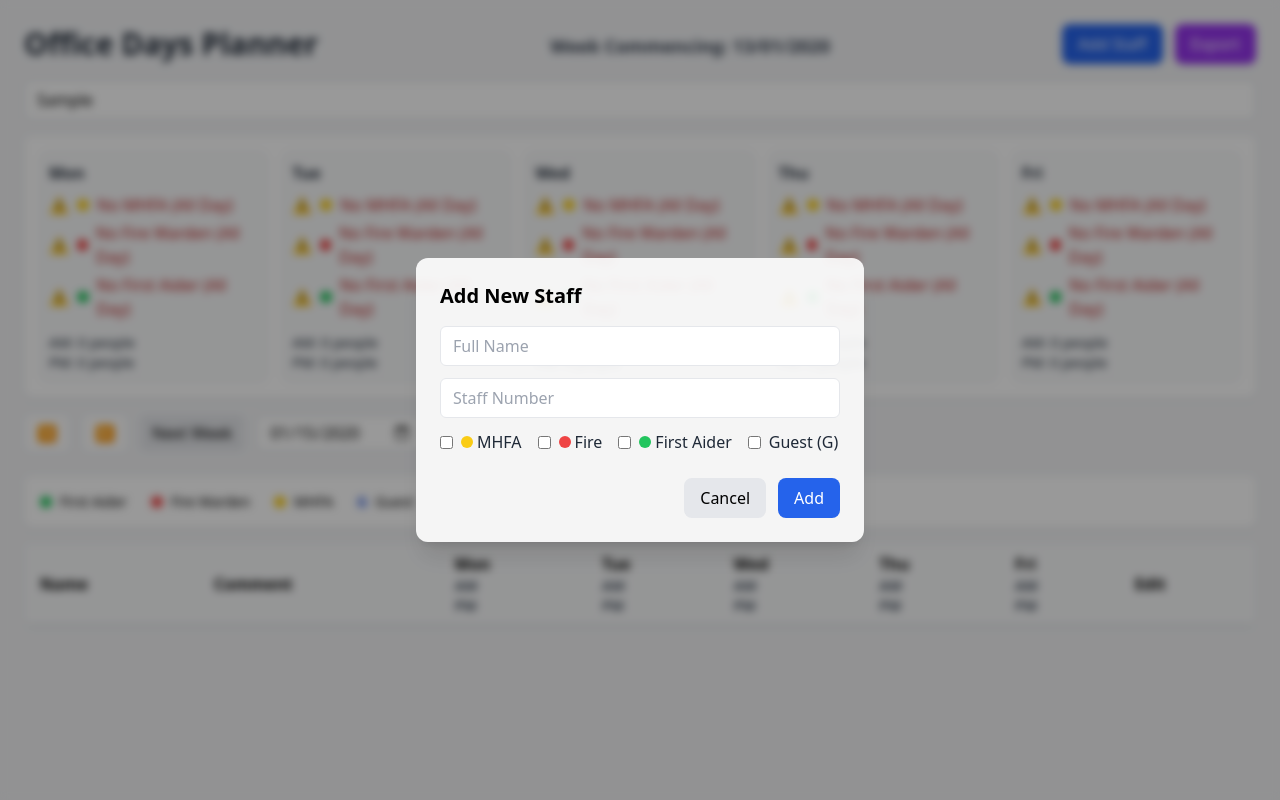
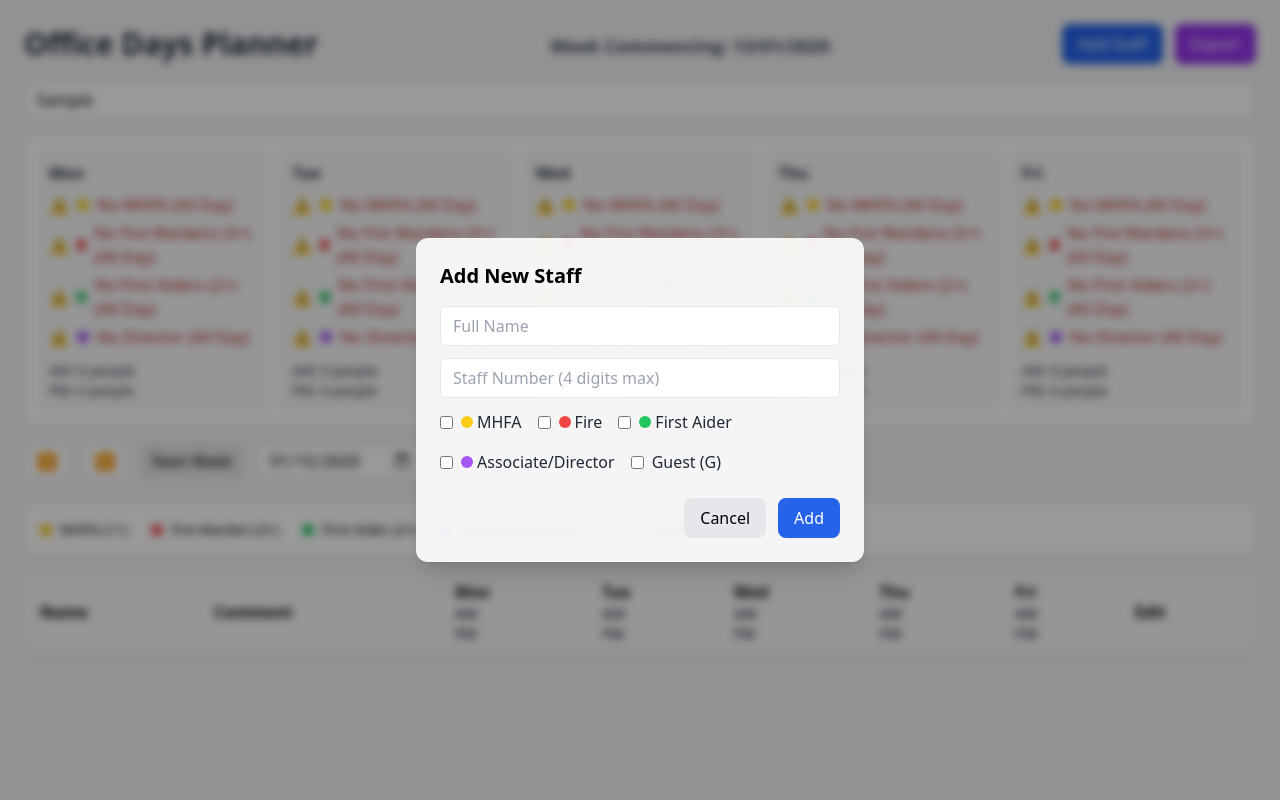
Before and after one commit to MarkCole-TG/react-wnyfhvz9, a React (Create React App) app: page / in a window 1280 px wide. Both pictures are taken after typing "Sample", "2020-01-15" into the empty fields and a click on the button "Add Staff". Shown: the top 800 px of the page. Built offline with nearby package versions, Linux system fonts and the light colour scheme.

Commit message:
mvp build

```diff
--- a/src/App.js
+++ b/src/App.js
@@ -10,6 +10,10 @@ import { useState, useEffect, useMemo } from "react";
 ------------------------------------------ */
 const days = ["Mon", "Tue", "Wed", "Thu", "Fri"];
 const options = ["", "WFH", "Office", "Site", "Holiday", "Absent", "Training"];
+const MIN_MHFA = 1;
+const MIN_FIRE = 3;
+const MIN_FIRST = 2;
+const MIN_DIRECTOR = 1;
 
 /* ============================================================
    MAIN APP COMPONENT
@@ -17,11 +21,32 @@ const options = ["", "WFH", "Office", "Site", "Holiday", "Absent", "Training"];
 export default function App() {
 
   /* -----------------------------------------
-     EMPTY INITIAL STORAGE (FRESH BUILD)
+     LOAD FROM LOCALSTORAGE ON STARTUP
   ------------------------------------------ */
-  const [staff, setStaff] = useState([]);       // no preload
-  const [schedule, setSchedule] = useState({}); // no preload
-  const [weekMeta, setWeekMeta] = useState({}); // no preload
+  const [staff, setStaff] = useState(() => {
+    try {
+      const saved = localStorage.getItem("planner/staff");
+      return saved ? JSON.parse(saved) : [];
+    } catch {
+      return [];
+    }
+  });
+  const [schedule, setSchedule] = useState(() => {
+    try {
+      const saved = localStorage.getItem("planner/schedule");
+      return saved ? JSON.parse(saved) : {};
+    } catch {
+      return {};
+    }
+  });
+  const [weekMeta, setWeekMeta] = useState(() => {
+    try {
+      const saved = localStorage.getItem("planner/weekMeta");
+      return saved ? JSON.parse(saved) : {};
+    } catch {
+      return {};
+    }
+  });
 
   /* -----------------------------------------
      OPEN ON NEXT MONDAY
@@ -52,7 +77,7 @@ export default function App() {
   }, [weekMeta]);
 
   /* -----------------------------------------
-     AUTO‑COPY PREVIOUS WEEK (IF EXISTS)
+     AUTO‑INITIALIZE NEW WEEK (STAFF CARRY OVER, DAYS DO NOT)
   ------------------------------------------ */
   useEffect(() => {
     if (schedule[weekKey]) return;
@@ -60,9 +85,12 @@ export default function App() {
     const prevMonday = addDays(weekInfo.start, -7);
     const prevKey = weekKeyFromDate(prevMonday);
 
+    // Create empty schedule for the new week (days do not carry forward)
     setSchedule(prev => {
-      const cloned = prev[prevKey] ? JSON.parse(JSON.stringify(prev[prevKey])) : {};
-      return { ...prev, [weekKey]: cloned };
+      if (!prev[weekKey]) {
+        return { ...prev, [weekKey]: {} };
+      }
+      return prev;
     });
 
     setWeekMeta(prev =>
@@ -150,13 +178,18 @@ export default function App() {
   }, [search, staff]);
 
   /* -----------------------------------------
-     PRINT FIRE‑DRILL ONLY
+     PRINT FIRE‑DRILL + ORIENTATION
   ------------------------------------------ */
+  const [printOrientation, setPrintOrientation] = useState("landscape");
+
   const printPDF = () => {
     document.body.classList.add("print-mode");
+    document.body.classList.add(printOrientation === "landscape" ? "print-landscape" : "print-portrait");
     setTimeout(() => {
       window.print();
       document.body.classList.remove("print-mode");
+      document.body.classList.remove("print-landscape");
+      document.body.classList.remove("print-portrait");
     }, 40);
   };
 
@@ -245,39 +278,48 @@ return (
         getRow(weekKey, s.id)[d + "PM"] === "Office"
       );
 
-      // AM Roles
-      const amMHFA = amOffice.some(s => s.roles?.mhfa);
-      const amFire = amOffice.some(s => s.roles?.fire);
-      const amFirst = amOffice.some(s => s.roles?.first);
+      // AM Roles - count
+      const amMHFACount = amOffice.filter(s => s.roles?.mhfa).length;
+      const amFireCount = amOffice.filter(s => s.roles?.fire).length;
+      const amFirstCount = amOffice.filter(s => s.roles?.first).length;
+      const amDirectorCount = amOffice.filter(s => s.roles?.director).length;
 
-      // PM Roles
-      const pmMHFA = pmOffice.some(s => s.roles?.mhfa);
-      const pmFire = pmOffice.some(s => s.roles?.fire);
-      const pmFirst = pmOffice.some(s => s.roles?.first);
+      // PM Roles - count
+      const pmMHFACount = pmOffice.filter(s => s.roles?.mhfa).length;
+      const pmFireCount = pmOffice.filter(s => s.roles?.fire).length;
+      const pmFirstCount = pmOffice.filter(s => s.roles?.first).length;
+      const pmDirectorCount = pmOffice.filter(s => s.roles?.director).length;
 
       const warnings = [];
       const add = (label, colour, slot) =>
         warnings.push({ label, colour, slot });
 
-      // MHFA
-      if (!amMHFA && !pmMHFA) add("MHFA", "bg-yellow-400", "All Day");
+      // MHFA (min 1)
+      if (amMHFACount < MIN_MHFA && pmMHFACount < MIN_MHFA) add("MHFA", "bg-yellow-400", "All Day");
       else {
-        if (!amMHFA) add("MHFA", "bg-yellow-400", "AM");
-        if (!pmMHFA) add("MHFA", "bg-yellow-400", "PM");
+        if (amMHFACount < MIN_MHFA) add("MHFA", "bg-yellow-400", "AM");
+        if (pmMHFACount < MIN_MHFA) add("MHFA", "bg-yellow-400", "PM");
       }
 
-      // FIRE
-      if (!amFire && !pmFire) add("Fire Warden", "bg-red-500", "All Day");
+      // FIRE (min 3)
+      if (amFireCount < MIN_FIRE && pmFireCount < MIN_FIRE) add("Fire Wardens (3+)", "bg-red-500", "All Day");
       else {
-        if (!amFire) add("Fire Warden", "bg-red-500", "AM");
-        if (!pmFire) add("Fire Warden", "bg-red-500", "PM");
+        if (amFireCount < MIN_FIRE) add("Fire Wardens (3+)", "bg-red-500", "AM");
+        if (pmFireCount < MIN_FIRE) add("Fire Wardens (3+)", "bg-red-500", "PM");
       }
 
-      // FIRST AIDER
-      if (!amFirst && !pmFirst) add("First Aider", "bg-green-500", "All Day");
+      // FIRST AIDER (min 2)
+      if (amFirstCount < MIN_FIRST && pmFirstCount < MIN_FIRST) add("First Aiders (2+)", "bg-green-500", "All Day");
       else {
-        if (!amFirst) add("First Aider", "bg-green-500", "AM");
-        if (!pmFirst) add("First Aider", "bg-green-500", "PM");
+        if (amFirstCount < MIN_FIRST) add("First Aiders (2+)", "bg-green-500", "AM");
+        if (pmFirstCount < MIN_FIRST) add("First Aiders (2+)", "bg-green-500", "PM");
+      }
+
+      // DIRECTOR (min 1)
+      if (amDirectorCount < MIN_DIRECTOR && pmDirectorCount < MIN_DIRECTOR) add("Director", "bg-purple-500", "All Day");
+      else {
+        if (amDirectorCount < MIN_DIRECTOR) add("Director", "bg-purple-500", "AM");
+        if (pmDirectorCount < MIN_DIRECTOR) add("Director", "bg-purple-500", "PM");
       }
 
       return (
@@ -288,7 +330,7 @@ return (
 
           {/* SAFETY ALERTS FIRST */}
           {warnings.length === 0 ? (
-            <div className="text-green-700 font-medium mb-3">✔ All Roles Covered</div>
+            <div className="text-green-700 font-medium mb-3 bg-green-50 p-2 rounded">✔ All Roles Covered</div>
           ) : (
             <div className="flex flex-col gap-1 text-red-700 font-medium mb-3">
               {warnings.map((w, i) => (
@@ -337,18 +379,23 @@ return (
 <div className="mb-4 p-4 bg-white shadow rounded-lg flex flex-wrap items-center gap-6 text-sm">
 
   <div className="flex items-center gap-2">
-    <span className="w-3 h-3 rounded-full bg-green-500"></span>
-    <span>First Aider</span>
+    <span className="w-3 h-3 rounded-full bg-yellow-400"></span>
+    <span>MHFA (1+)</span>
   </div>
 
   <div className="flex items-center gap-2">
     <span className="w-3 h-3 rounded-full bg-red-500"></span>
-    <span>Fire Warden</span>
+    <span>Fire Warden (3+)</span>
   </div>
 
   <div className="flex items-center gap-2">
-    <span className="w-3 h-3 rounded-full bg-yellow-400"></span>
-    <span>MHFA</span>
+    <span className="w-3 h-3 rounded-full bg-green-500"></span>
+    <span>First Aider (2+)</span>
+  </div>
+
+  <div className="flex items-center gap-2">
+    <span className="w-3 h-3 rounded-full bg-purple-500"></span>
+    <span>Associate/Director (1+)</span>
   </div>
 
   <div className="flex items-center gap-2">
@@ -396,6 +443,7 @@ return (
                       {s.roles?.mhfa && <ColourDot colour="bg-yellow-400" />}
                       {s.roles?.fire && <ColourDot colour="bg-red-500" />}
                       {s.roles?.first && <ColourDot colour="bg-green-500" />}
+                      {s.roles?.director && <ColourDot colour="bg-purple-500" />}
                     </span>
                   </td>
 
@@ -405,6 +453,7 @@ return (
                       type="text"
                       className="w-32 md:w-48 px-2 py-1 border rounded"
                       value={row.comment}
+                      maxLength={40}
                       onChange={(e) =>
                         updateField(s.id, "comment", e.target.value)
                       }
@@ -501,6 +550,10 @@ return (
     <span>First Aider</span>
   </div>
   <div className="flex items-center gap-2">
+    <span className="w-4 h-4 rounded-full bg-purple-500"></span>
+    <span>Director</span>
+  </div>
+  <div className="flex items-center gap-2">
     <span className="font-bold text-blue-700">G</span>
     <span>Guest</span>
   </div>
@@ -546,6 +599,9 @@ return (
               )}
               {s.roles?.first && (
                 <span className="w-3 h-3 rounded-full bg-green-500"></span>
+              )}
+              {s.roles?.director && (
+                <span className="w-3 h-3 rounded-full bg-purple-500"></span>
               )}
               {s.roles?.guest && (
                 <span className="font-bold text-blue-700">G</span>
@@ -630,6 +686,8 @@ return (
         <ExportModal
           close={() => setExportOpen(false)}
           printPDF={printPDF}
+          printOrientation={printOrientation}
+          setPrintOrientation={setPrintOrientation}
         />
       )}
 
@@ -649,6 +707,7 @@ function AddStaffModal({ close, add }) {
     mhfa: false,
     fire: false,
     first: false,
+    director: false,
     guest: false
   });
 
@@ -669,9 +728,10 @@ function AddStaffModal({ close, add }) {
 
           <input
             className="h-10 px-3 w-full rounded-md border"
-            placeholder="Staff Number"
+            placeholder="Staff Number (4 digits max)"
             value={number}
-            onChange={(e) => setNumber(e.target.value)}
+            maxLength={4}
+            onChange={(e) => setNumber(e.target.value.slice(0, 4))}
           />
 
           <div className="flex gap-4 flex-wrap text-gray-800">
@@ -695,6 +755,13 @@ function AddStaffModal({ close, add }) {
               colour="bg-green-500"
               value={roles.first}
               onChange={(v) => setRoles({ ...roles, first: v })}
+            />
+
+            <RoleCheckbox
+              label="Associate/Director"
+              colour="bg-purple-500"
+              value={roles.director}
+              onChange={(v) => setRoles({ ...roles, director: v })}
             />
 
             <label className="flex items-center gap-2">
@@ -760,10 +827,11 @@ function EditStaffModal({ close, staff, setStaffData, save, deleteStaff }) {
 
           <input
             className="h-10 px-3 w-full rounded-md border"
-            placeholder="Staff Number"
+            placeholder="Staff Number (4 digits max)"
             value={staff.number}
+            maxLength={4}
             onChange={(e) =>
-              setStaffData({ ...staff, number: e.target.value })
+              setStaffData({ ...staff, number: e.target.value.slice(0, 4) })
             }
           />
 
@@ -801,6 +869,18 @@ function EditStaffModal({ close, staff, setStaffData, save, deleteStaff }) {
                 setStaffData({
                   ...staff,
                   roles: { ...staff.roles, first: v }
+                })
+              }
+            />
+
+            <RoleCheckbox
+              label="Associate/Director"
+              colour="bg-purple-500"
+              value={staff.roles.director}
+              onChange={(v) =>
+                setStaffData({
+                  ...staff,
+                  roles: { ...staff.roles, director: v }
                 })
               }
             />
@@ -860,7 +940,7 @@ function EditStaffModal({ close, staff, setStaffData, save, deleteStaff }) {
    COMPONENTS — EXPORT MODAL
 ====================================== */
 
-function ExportModal({ close, printPDF }) {
+function ExportModal({ close, printPDF, printOrientation, setPrintOrientation }) {
   return (
     <div className="fixed inset-0 bg-black/40 backdrop-blur-sm flex items-center justify-center p-4 z-50">
       <div className="bg-white/90 rounded-xl shadow-xl p-6 w-full max-w-sm">
@@ -869,6 +949,29 @@ function ExportModal({ close, printPDF }) {
 
         <div className="flex flex-col gap-3">
 
+          <div className="flex gap-2">
+            <label className="flex items-center gap-2">
+              <input
+                type="radio"
+                name="orientation"
+                value="landscape"
+                checked={printOrientation === "landscape"}
+                onChange={(e) => setPrintOrientation(e.target.value)}
+              />
+              Landscape (A3)
+            </label>
+            <label className="flex items-center gap-2">
+              <input
+                type="radio"
+                name="orientation"
+                value="portrait"
+                checked={printOrientation === "portrait"}
+                onChange={(e) => setPrintOrientation(e.target.value)}
+              />
+              Portrait (A3)
+            </label>
+          </div>
+
           <button
             onClick={() => {
               printPDF();
@@ -876,7 +979,7 @@ function ExportModal({ close, printPDF }) {
             }}
             className="px-4 py-2 rounded-lg bg-purple-600 text-white hover:bg-purple-700"
           >
-            Print Fire Drill Roll Only
+            Print Fire Drill Roll
           </button>
 
           <button
--- a/src/index.js
+++ b/src/index.js
@@ -1,7 +1,7 @@
 import React from "react";
 import ReactDOM from "react-dom/client";
 import App from "./App";
-import "./index.js";
+import "./style.css";
 
 const root = ReactDOM.createRoot(document.getElementById("root"));
 root.render(
--- a/src/style.css
+++ b/src/style.css
@@ -3,11 +3,6 @@
 }
 
 @media print {
-
-  @page {
-    size: A3 landscape;
-    margin: 10mm;
-  }
 
   .screen-only {
     display: none !important;
@@ -15,6 +10,19 @@
 
   .print-only {
     display: block !important;
+  }
+
+  body.print-landscape {
+    --page-size: A3 landscape;
+  }
+
+  body.print-portrait {
+    --page-size: A3 portrait;
+  }
+
+  @page {
+    size: var(--page-size, A3 landscape);
+    margin: 10mm;
   }
 
   table, th, td {
@@ -25,4 +33,13 @@
   .whitespace-nowrap {
     white-space: nowrap !important;
   }
+
+  /* Scale table for 40+ people */
+  table {
+    font-size: 0.85rem;
+  }
+
+  th, td {
+    padding: 4px !important;
+  }
 }
```
Also changed, not shown: package.json (+13 -1 lines), 1 other file (tests, documents, lock files or other folders).
